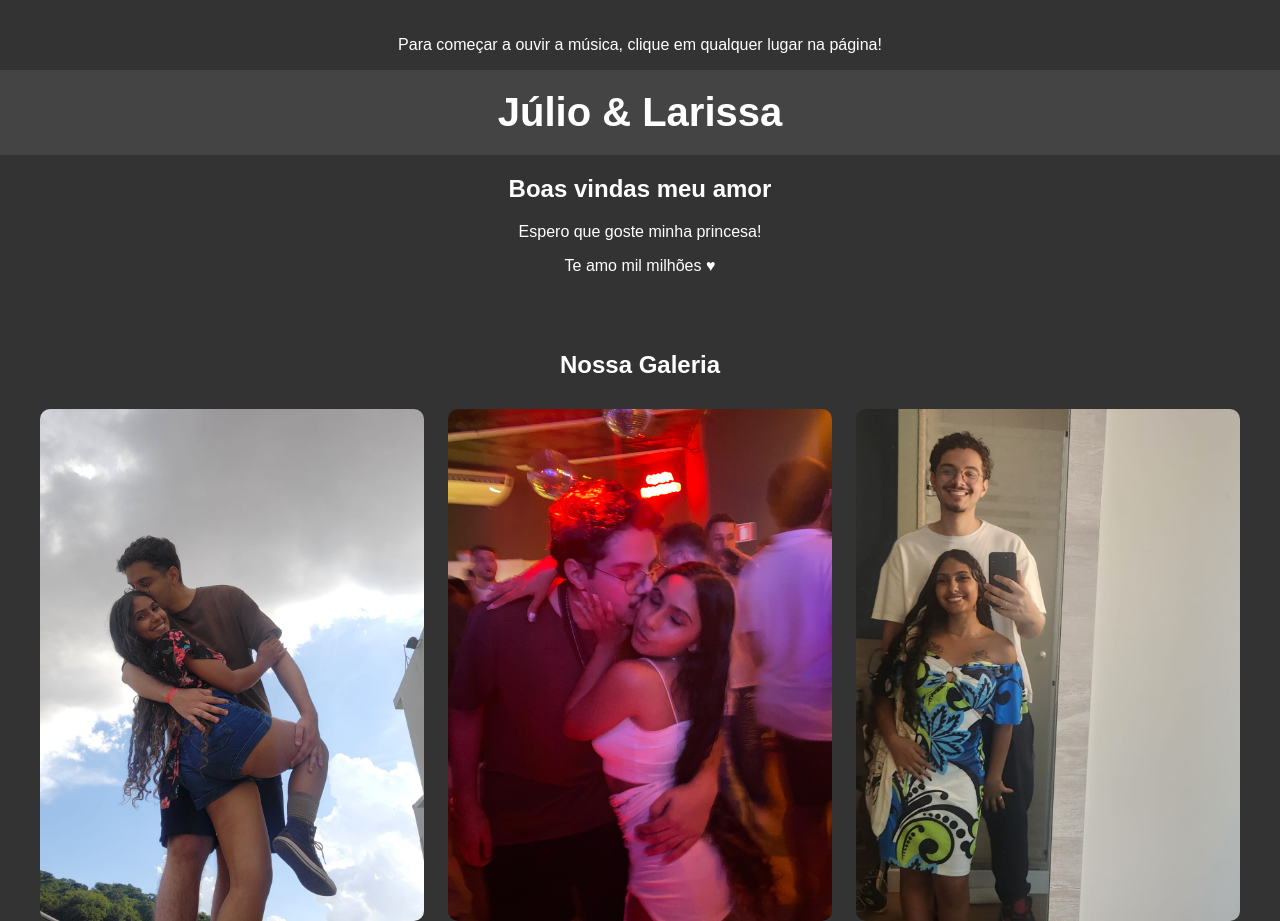
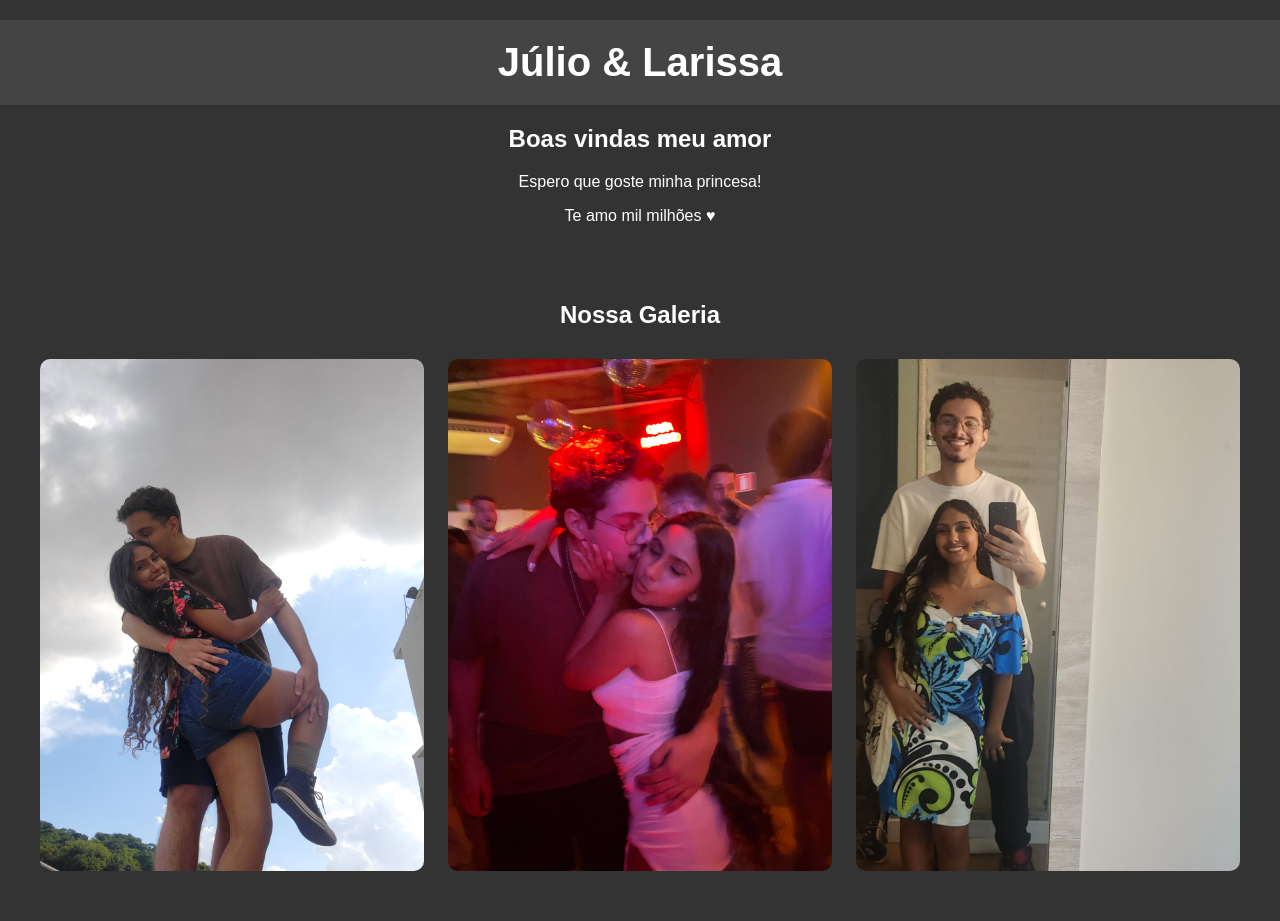
Before and after one commit to Fainyore/Meu-amor, a plain HTML site: page index.html in a window 1280 px wide. Shown: the top 921 px of the page. Drawn offline with Linux system fonts and the light colour scheme.

Commit message:
Update index.html

```diff
--- a/index.html
+++ b/index.html
@@ -15,7 +15,6 @@
 
     <!-- Instrução visível para clicar e iniciar a música -->
     <div id="playPrompt" style="text-align: center; margin-top: 20px;">
-        <p>Para começar a ouvir a música, clique em qualquer lugar na página!</p>
     </div>
 
     <header>
```
